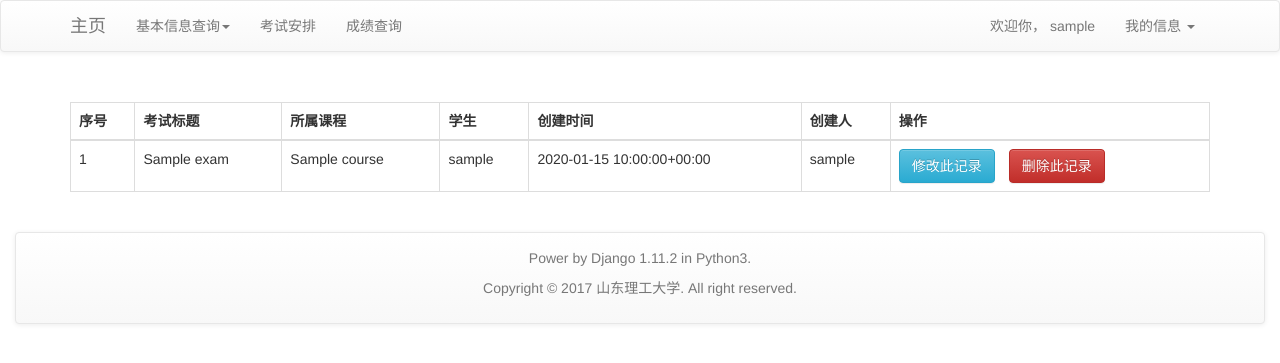
After one commit to lvhuiyang/TIMS, a Django app: page /exam/exam/ in a window 1280 px wide. The commit adds this page. Shown: the top 363 px of the page. Run offline with Django 3.2, Linux system fonts and the light colour scheme; a user stored in the database is signed in; tables that the repository leaves empty hold one stand-in row (values such as "Sample post"); some libraries are stand-ins or nearby versions.

Commit message:
考试信息

```diff
--- a/TIMS/settings.py
+++ b/TIMS/settings.py
@@ -83,7 +83,7 @@ DB_HOST = os.environ.get('DB_HOST') or '127.0.0.1'
 DB_PORT = os.environ.get('DB_PORT') or '3306'
 DB_NAME = os.environ.get('DB_NAME') or 'tims_db'
 DB_USER = os.environ.get('DB_USER') or 'root'
-DB_PASSWORD = os.environ.get('PASSWORD') or ''
+DB_PASSWORD = os.environ.get('DB_PASSWORD') or ''
 
 
 DATABASES = {
@@ -101,6 +101,8 @@ DATABASES = {
         'read_default_file': '/usr/local/mysql/support-files/my-default.cnf',
     },
 }
+
+print("Database config is : {}".format(DATABASES))
 
 # Password validation
 # https://docs.djangoproject.com/en/1.11/ref/settings/#auth-password-validators
--- a/TIMS/urls.py
+++ b/TIMS/urls.py
@@ -2,7 +2,8 @@ from django.conf.urls import url
 from django.contrib import admin
 from django.contrib.staticfiles.urls import staticfiles_urlpatterns
 from application.views import Base, Index, Login, Logout, MyInfo, ChangePassword, \
-    InstituteInfoView, MajorInfoView, ClassInfoView, TeacherInfoView, StudentInfoView
+    InstituteInfoView, MajorInfoView, ClassInfoView, TeacherInfoView, StudentInfoView, \
+    ExamView, ExamPointView
 
 app_name = 'tims'
 urlpatterns = [
@@ -18,6 +19,8 @@ urlpatterns = [
     url(r'^info/class/', ClassInfoView.as_view(), name="class_info"),
     url(r'^info/teacher/', TeacherInfoView.as_view(), name="teacher_info"),
     url(r'^info/student/', StudentInfoView.as_view(), name="student_info"),
+    url(r'^exam/exam/', ExamView.as_view(), name="exam"),
+    url(r'^exam/point/', ExamPointView.as_view(), name="exam_point"),
 
 ]
 
--- a/application/models.py
+++ b/application/models.py
@@ -113,6 +113,9 @@ class Exam(models.Model):
     course = models.ForeignKey(Course, verbose_name="指定课程")
     student = models.ForeignKey(Student, verbose_name="指定学生")
     score = models.IntegerField(verbose_name="考试分数", blank=True, null=True)
+    title = models.CharField(verbose_name="主题", blank=True, null=True, max_length=1024)
+    create_at = models.DateTimeField(verbose_name="创建时间", blank=True, null=True)
+    create_by = models.ForeignKey(Admin, verbose_name="创建者", blank=True, null=True)
 
     def __str__(self):
-        return self.id
+        return self.title
--- a/application/views/__init__.py
+++ b/application/views/__init__.py
@@ -1,5 +1,6 @@
 from .user import CheckUserAuthenticatedMixin, Base, Index, Login, Logout, MyInfo, ChangePassword
 from .info import InstituteInfoView, MajorInfoView, ClassInfoView, TeacherInfoView, StudentInfoView
+from .exam import ExamView, ExamPointView
 
 __all__ = [
     CheckUserAuthenticatedMixin,
@@ -13,5 +14,7 @@ __all__ = [
     MajorInfoView,
     ClassInfoView,
     TeacherInfoView,
-    StudentInfoView
+    StudentInfoView,
+    ExamView,
+    ExamPointView
 ]
--- a/application/views/exam.py
+++ b/application/views/exam.py
@@ -0,0 +1,110 @@
+from django.contrib import messages
+from django.shortcuts import render, redirect
+from django.views import View
+from django.contrib.messages import get_messages
+from application.models import Admin, Student, Exam, Course
+from application.views import CheckUserAuthenticatedMixin
+
+
+class ExamView(CheckUserAuthenticatedMixin, View):
+    def get(self, request, *args, **kwargs):
+        get_params = request.GET.dict()
+        exam_id = get_params.get("exam_id", None)
+        detail_exam = None
+        admins = None
+        courses = None
+        if exam_id:
+            detail_exam = Exam.objects.filter(id=exam_id).first()
+            admins = Admin.objects.all()
+            courses = Course.objects.all()
+            if detail_exam is None:
+                return redirect(to="institute_info")
+        exams = Exam.objects.all()
+        students = Student.objects.all()
+
+        return render(request=request,
+                      template_name="exam/exam.html",
+                      context={
+                          'exams': exams,
+                          'courses': courses,
+                          'detail_exam': detail_exam,
+                          'students': students,
+                          'admins': admins,
+                          'messages': get_messages(request)
+                      })
+
+    def post(self, request, *args, **kwargs):
+        exam_title = request.POST['exam_title']
+        exam_id = request.POST['exam_id']
+        admin_id = request.POST['admin_id']
+        student_id = request.POST['student_id']
+        course_id = request.POST['course_id']
+
+        exam_obj = Exam.objects.get(id=exam_id)
+        admin_obj = Admin.objects.get(id=admin_id)
+        course_obj = Course.objects.get(id=course_id)
+        student_obj = Student.objects.get(id=student_id)
+
+        exam_obj.title = exam_title
+        exam_obj.create_by = admin_obj
+        exam_obj.course = course_obj
+        exam_obj.student = student_obj
+        exam_obj.save()
+        messages.add_message(request, messages.INFO, '修改考试信息成功')
+        return redirect(to='exam')
+
+
+class ExamPointView(CheckUserAuthenticatedMixin, View):
+    def get(self, request, *args, **kwargs):
+        get_params = request.GET.dict()
+        exam_id = get_params.get("exam_id", None)
+        detail_exam = None
+        admins = None
+        courses = None
+        if exam_id:
+            detail_exam = Exam.objects.filter(id=exam_id).first()
+            admins = Admin.objects.all()
+            courses = Course.objects.all()
+            if detail_exam is None:
+                return redirect(to="institute_info")
+        exams = Exam.objects.all()
+        students = Student.objects.all()
+
+        return render(request=request,
+                      template_name="exam/score.html",
+                      context={
+                          'exams': exams,
+                          'courses': courses,
+                          'detail_exam': detail_exam,
+                          'students': students,
+                          'admins': admins,
+                          'messages': get_messages(request)
+                      })
+
+    def post(self, request, *args, **kwargs):
+        exam_title = request.POST['exam_title']
+        exam_id = request.POST['exam_id']
+        admin_id = request.POST['admin_id']
+        student_id = request.POST['student_id']
+        exam_score = request.POST['exam_score']
+        try:
+            score = int(exam_score)
+        except Exception:
+            messages.add_message(request, messages.INFO, '分数填写格式不正确')
+            return redirect(to='exam_point')
+        else:
+            if score > 100 or score < 0:
+                messages.add_message(request, messages.INFO, '请填写的整形数字在 0-100 之间')
+                return redirect(to='exam_point')
+
+        exam_obj = Exam.objects.get(id=exam_id)
+        admin_obj = Admin.objects.get(id=admin_id)
+        student_obj = Student.objects.get(id=student_id)
+
+        exam_obj.title = exam_title
+        exam_obj.create_by = admin_obj
+        exam_obj.student = student_obj
+        exam_obj.score = score
+        exam_obj.save()
+        messages.add_message(request, messages.INFO, '修改成绩信息成功')
+        return redirect(to='exam_point')
--- a/templates/base.html
+++ b/templates/base.html
@@ -36,8 +36,8 @@
                         <li><a href="{{ url('student_info') }}">学生信息</a></li>
                     </ul>
                 </li>
-                <li><a href="#">考试安排</a></li>
-                <li><a href="#">成绩查询</a></li>
+                <li><a href="{{ url('exam') }}">考试安排</a></li>
+                <li><a href="{{ url('exam_point') }}">成绩查询</a></li>
             </ul>
             <ul class="nav navbar-nav navbar-right">
                 {% if request.user.is_authenticated() %}
--- /dev/null
+++ b/templates/exam/exam.html
@@ -0,0 +1,102 @@
+{% extends "base.html" %}
+
+{% block title %}班级信息{% endblock %}
+
+{% block main %}
+    <div class="container">
+        <div class="table-responsive" style="padding-top: 30px">
+            <table class="table table-bordered">
+                <thead>
+                <tr>
+                    <th>序号</th>
+                    <th>考试标题</th>
+                    <th>所属课程</th>
+                    <th>学生</th>
+                    <th>创建时间</th>
+                    <th>创建人</th>
+                    <th>操作</th>
+                </tr>
+                </thead>
+                <tbody>
+                {% for exam in exams %}
+                    <tr>
+                        <td class="exam_id">{{ exam.id }}</td>
+                        <td>{{ exam.title }}</td>
+                        <td>{{ exam.course.name }}</td>
+                        <td>{{ exam.student.username }}</td>
+                        <td>{{ exam.create_at }}</td>
+                        <td>{{ exam.create_by.username }}</td>
+                        <td>
+                            <button class="btn btn-info detail_show">修改此记录</button>
+                            <button class="btn btn-danger delete" style="margin-left: 10px">删除此记录</button>
+                        </td>
+                    </tr>
+                {% endfor %}
+                </tbody>
+            </table>
+        </div>
+
+        {% if detail_exam %}
+            <div class="row" style="margin-top: 50px">
+                <div class="col-lg-6">
+                    <form role="form" action="{{ url('exam') }}" method="post">
+                        {{ csrf_input }}
+                        <input type="hidden" name="exam_id" value="{{ detail_exam.id }}"/>
+                        <div class="form-group">
+                            <label for="exam_title">考试标题</label>
+                            <input type="text" class="form-control" id="exam_title"
+                                   value="{{ detail_exam.title }}" name="exam_title">
+                        </div>
+                        <div class="form-group">
+                            <label for="role">所属课程</label>
+                            <select id="role" name="course_id" class="form-control">
+                                {% for course in courses %}
+                                    <option value="{{ course.id }}">{{ course.name }}</option>
+                                {% endfor %}
+                            </select>
+                        </div>
+                        <div class="form-group">
+                            <label for="role">指定学生</label>
+                            <select id="role" name="student_id" class="form-control">
+                                {% for student in students %}
+                                    <option value="{{ student.id }}">{{ student.username }}</option>
+                                {% endfor %}
+                            </select>
+                        </div>
+                        <div class="form-group">
+                            <label for="create_at">创建时间（不可更改）</label>
+                            <input type="text" class="form-control" id="create_at"
+                                   placeholder="{{ detail_exam.create_at }}" name="create_at" disabled="disabled">
+                        </div>
+                        <div class="form-group">
+                            <label for="role">创建人</label>
+                            <select id="role" name="admin_id" class="form-control">
+                                {% for admin in admins %}
+                                    <option value="{{ admin.id }}">{{ admin.username }}</option>
+                                {% endfor %}
+                            </select>
+                        </div>
+                        <div style="margin-top: 20px">
+                            <button type="submit" class="btn btn-info" style="width: 100px;">确认
+                            </button>
+                        </div>
+                    </form>
+                </div>
+                <div class="col-lg-6"></div>
+            </div>
+        {% endif %}
+    </div>
+    <script type="text/javascript">
+        $(document).ready(function () {
+            $(".delete").click(function () {
+                alert("存在关联信息的数据不可删除");
+            });
+
+            $(".detail_show").click(function () {
+                var exam_id = $(this).parent().parent().find(".exam_id").text();
+                redirect_url = "/exam/exam/?exam_id=" + exam_id;
+                window.location.href = redirect_url;
+            });
+        });
+    </script>
+{% endblock %}
```
Also changed, not shown: templates/exam/score.html (added, +92 -0 lines), 5 other files.
